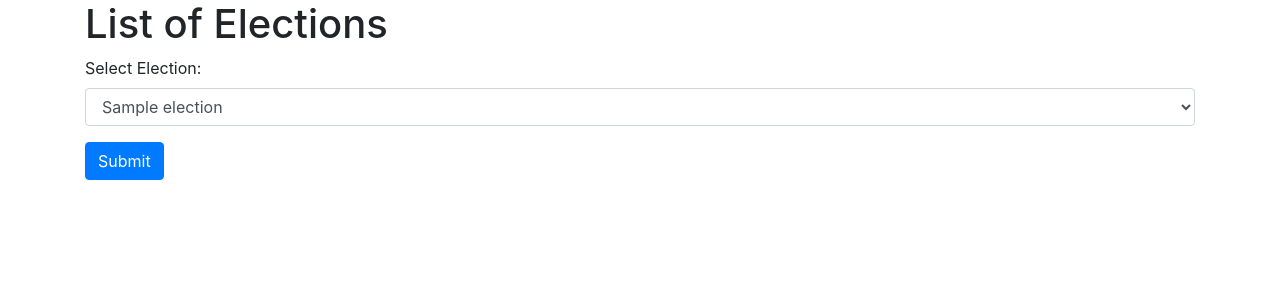
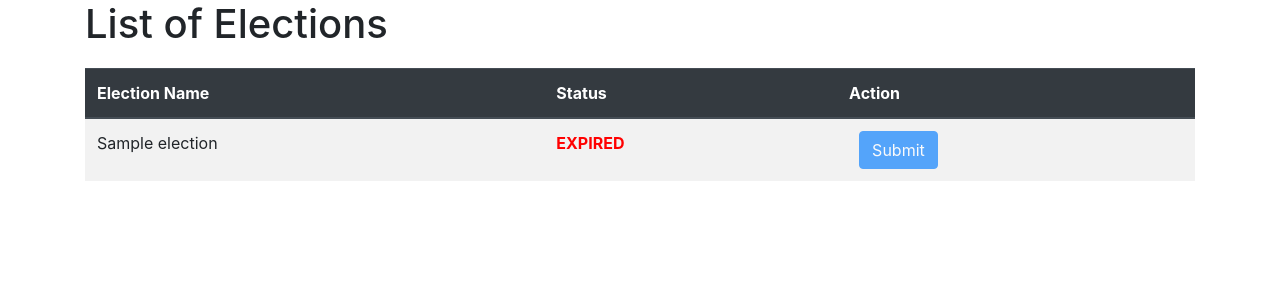
Before and after one commit to Ujjwal-245899/e-choice, a Spring Boot app: page /echoice/electionlist in a window 1280 px wide. Shown: the top 300 px of the page. Run offline with Spring Boot 4, Linux system fonts and the light colour scheme; tables that the repository leaves empty hold one stand-in row (values such as "Sample post").

Commit message:
Updated Election List page

```diff
--- a/src/main/java/com/evoting/Controller/ElectionListController.java
+++ b/src/main/java/com/evoting/Controller/ElectionListController.java
@@ -19,6 +19,8 @@ import org.springframework.ui.Model;
 import org.springframework.web.bind.annotation.*;
 import org.springframework.web.servlet.ModelAndView;
 
+import java.time.LocalDate;
+import java.time.format.DateTimeFormatter;
 import java.util.List;
 
 @Controller
@@ -38,12 +40,26 @@ public class ElectionListController {
 
     @GetMapping("/echoice/electionlist")
     public ModelAndView getVotingPage() {
+        List<Election> elections = electionRepository.findAll();
 
-        List<Election> elections = electionRepository.findAll();
+        LocalDate currentDate = LocalDate.now();
+        DateTimeFormatter formatter = DateTimeFormatter.ofPattern("yyyy-MM-dd"); // Adjust the pattern to match your date format
+
+        elections.forEach(election -> {
+            LocalDate endDate = LocalDate.parse(election.getEndDate(), formatter);
+            if (endDate.isAfter(currentDate.minusDays(15))) {
+                election.setStatus("new");
+            } else if (endDate.isBefore(currentDate)) {
+                election.setStatus("expired");
+            }
+        });
+
+        elections.sort((e1, e2) -> LocalDate.parse(e2.getEndDate(), formatter).compareTo(LocalDate.parse(e1.getEndDate(), formatter)));
+
         ModelAndView modelAndView = new ModelAndView("electionList");
         modelAndView.addObject("elections", elections);
-       // modelAndView.addObject("selectedElection", new Election());
         return modelAndView;
+
 
     }
     @PostMapping("/echoice/votingPage")
--- a/src/main/resources/templates/electionList.html
+++ b/src/main/resources/templates/electionList.html
@@ -1,23 +1,64 @@
 <!DOCTYPE html>
-<html xmlns:th="http://www.thymeleaf.org" lang="en">
+<html lang="en" xmlns:th="http://www.thymeleaf.org">
 <head>
   <meta charset="UTF-8">
-  <meta name="viewport" content="width=device-width, initial-scale=1.0">
-  <title>List of Elections</title>
-  <link rel="stylesheet" href="https://stackpath.bootstrapcdn.com/bootstrap/4.5.2/css/bootstrap.min.css">
+  <title>Election List</title>
+  <link rel="stylesheet" href="https://stackpath.bootstrapcdn.com/bootstrap/4.3.1/css/bootstrap.min.css">
+  <style>
+        .table-container {
+            margin-top: 20px;
+        }
+        .status-new {
+            color: green;
+            font-weight: bold;
+            animation: blink 1s step-start infinite;
+        }
+        .status-expired {
+            color: red;
+            font-weight: bold;
+        }
+        .btn-submit {
+            margin-left: 10px;
+        }
+        @keyframes blink {
+            50% {
+                opacity: 0;
+            }
+        }
+    </style>
 </head>
 <body>
 <div class="container">
   <h1>List of Elections</h1>
-  <form th:action="@{/echoice/votingPage}" method="post">
-    <div class="form-group">
-      <label for="electionSelect">Select Election:</label>
-      <select class="form-control" id="electionSelect" name="selectedElectionId">
-        <option th:each="election : ${elections}" th:value="${election.id}" th:text="${election.name}"></option>
-      </select>
-    </div>
-    <button type="submit" class="btn btn-primary">Submit</button>
-  </form>
+  <div class="table-container">
+    <table class="table table-striped table-hover">
+      <thead class="thead-dark">
+      <tr>
+        <th scope="col">Election Name</th>
+        <th scope="col">Status</th>
+        <th scope="col">Action</th>
+      </tr>
+      </thead>
+      <tbody>
+      <tr th:each="election : ${elections}">
+        <td th:text="${election.name}"></td>
+        <td>
+          <span th:if="${election.status == 'new'}" class="status-new">NEW</span>
+          <span th:if="${election.status == 'expired'}" class="status-expired">EXPIRED</span>
+        </td>
+        <td>
+          <form th:action="@{/echoice/votingPage}" method="post" class="d-inline">
+            <input type="hidden" th:name="selectedElectionId" th:value="${election.id}">
+            <button type="submit" class="btn btn-primary btn-submit" th:disabled="${election.status == 'expired'}">Submit</button>
+          </form>
+        </td>
+      </tr>
+      </tbody>
+    </table>
+  </div>
 </div>
+<script src="https://code.jquery.com/jquery-3.3.1.slim.min.js"></script>
+<script src="https://cdnjs.cloudflare.com/ajax/libs/popper.js/1.14.7/umd/popper.min.js"></script>
+<script src="https://stackpath.bootstrapcdn.com/bootstrap/4.3.1/js/bootstrap.min.js"></script>
 </body>
 </html>
--- a/src/main/resources/templates/error.html
+++ b/src/main/resources/templates/error.html
@@ -42,7 +42,7 @@
     <div class="error-card">
       <div class="error-header">Error found</div>
       <div class="error-message">
-        Please enter correct email or OTP which where provide by the Admin.
+        Please enter correct  OTP .
       </div>
     </div>
   </body>
--- a/src/main/resources/templates/index.html
+++ b/src/main/resources/templates/index.html
@@ -56,9 +56,9 @@
               </li>
             </ul>
             <div class="user_option">
-              <a href="">
+              <a th:href="@{/register}">
                 <span>
-                  Login/Register
+                  Register
                 </span>
               </a>
               <form class="form-inline my-2 my-lg-0 ml-0 ml-lg-4 mb-3 mb-lg-0">
@@ -548,7 +548,7 @@
                 </h5>
                 <ul>
                   <li class=" active">
-                    <a class="" href="index.html">Home <span class="sr-only">(current)</span></a>
+                    <a class="" th:href="@{/index}">Home <span class="sr-only">(current)</span></a>
                   </li>
                   <li class="">
                     <a class="" href="about.html">About </a>
--- a/src/main/resources/templates/regsiter.html
+++ b/src/main/resources/templates/regsiter.html
@@ -14,6 +14,7 @@
 
   <title>Spering</title>
 
+  <link rel="stylesheet" href="https://cdnjs.cloudflare.com/ajax/libs/font-awesome/6.4.0/css/all.min.css" integrity="sha512-iecdLmaskl7CVkqkXNQ/ZH/XLlvWZOJyj7Yy7tcenmpD1ypASozpmT/E0iPtmFIB46ZmdtAc9eNBvH0H/ZpiBw==" crossorigin="anonymous" referrerpolicy="no-referrer" />
   <!-- bootstrap core css -->
   <link rel="stylesheet" type="text/css" th:href="@{/css/bootstrap.css}" />
 
@@ -216,7 +217,7 @@
       </div>
     </div>
     <div class="rimg-box">
-      <img th:src="@{/images/—Pngtree—vote on white background_5314924.png}" alt="">
+      <img th:src="@{/images/slider-img.png}" alt="">
     </div>
   </div>
 
```
Also changed, not shown: src/main/java/com/evoting/Model/Election.java (+10 -0 lines).
